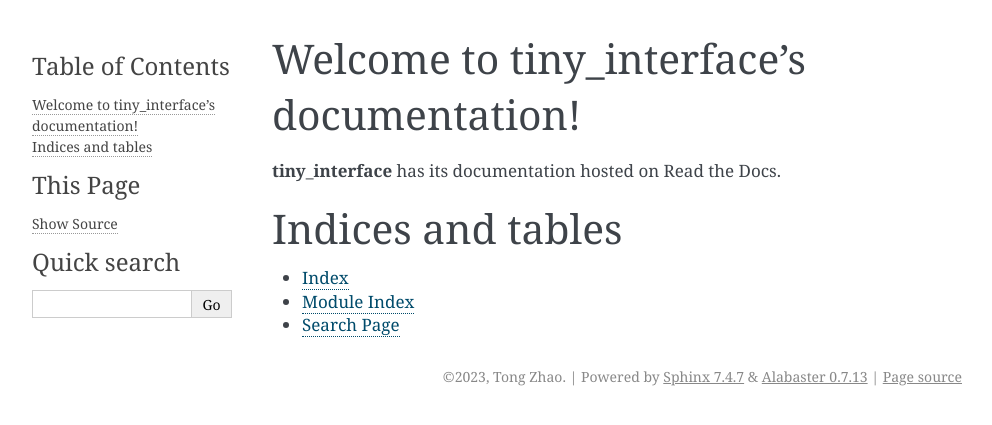
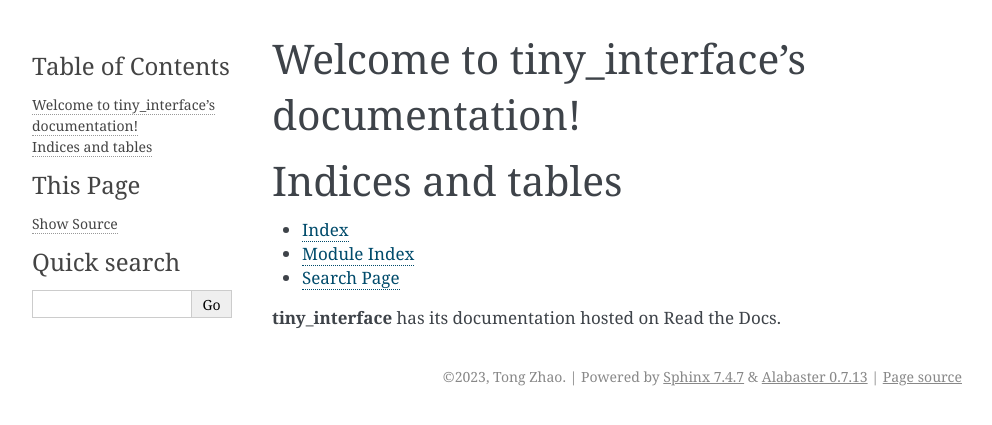
Before and after one commit to nexthybrid/tidy_interface, a Sphinx documentation site: the page built from docs/source/index.rst, in a window 1280 px wide. Shown: the top 425 px of the page, without its empty margins (148-1140 px from the left). Built offline with Sphinx 7.4.7, drawn with Linux system fonts in a browser that asks for light colours; some of the changed lines change nothing that is shown.

Commit message:
putting the oneline below Indices and Tables

```diff
--- a/docs/source/index.rst
+++ b/docs/source/index.rst
@@ -6,7 +6,6 @@
 Welcome to tiny_interface's documentation!
 ==========================================
 
-**tiny_interface** has its documentation hosted on Read the Docs.
 
 .. toctree::
    :maxdepth: 2
@@ -20,3 +19,5 @@
 * :ref:`genindex`
 * :ref:`modindex`
 * :ref:`search`
+
+**tiny_interface** has its documentation hosted on Read the Docs.
```
